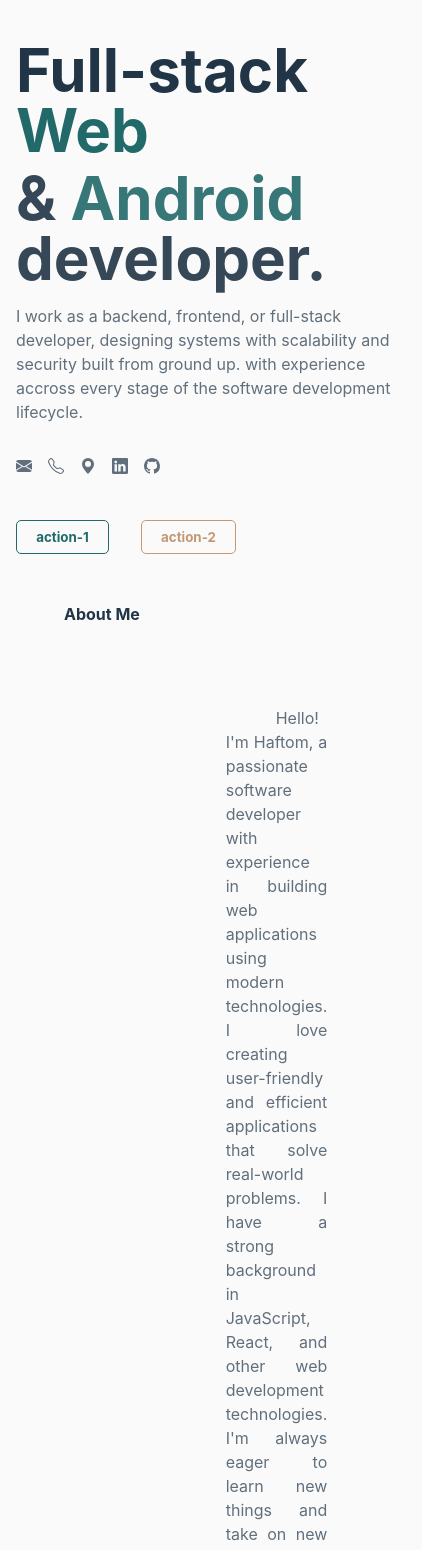
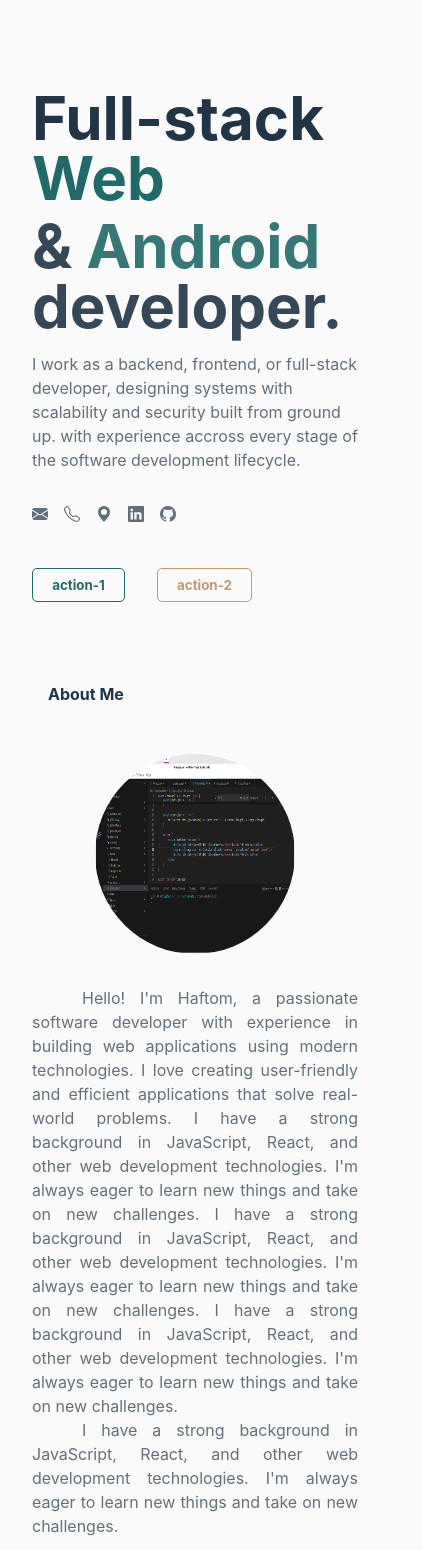
Before and after one commit to haftom-github/portfolio, a React (Vite) app: page / in a window 390 px wide. Shown: the top 1550 px of the page, 422 px wide, since content can reach past the window. Built offline with nearby package versions, Linux system fonts and the light colour scheme.

Commit message:
completed design of about section

```diff
--- a/src/App.css
+++ b/src/App.css
@@ -244,8 +244,9 @@ button:focus-visible {
 }
 
 @media (max-width: 800px) {
-  #root, .projects, .hero-section {
-    padding: 1rem;
+  .ss-section > div {
+    padding: 0 2rem;
+    margin-top: 4rem;
   }
 
   .project .pic {
@@ -262,9 +263,11 @@ button:focus-visible {
   .hero-text {
     font-size: 60px;
   }
-  .projects, .hero-section {
-    padding: 0;
+
+  .photo-about {
+    padding: 0 !important;
   }
+
   .project {
     padding-left: 0rem;
   }
--- a/src/Components/Home/About.jsx
+++ b/src/Components/Home/About.jsx
@@ -4,7 +4,9 @@ import useScreenSize from "../../Hooks/useScreenSize"
 import useVisitObserver from "../../Hooks/useVisitObserver"
 
 const style = css`
-    padding: 2rem;
+    &.large {
+        padding: 8rem;
+    }
     .header {
         font-weight: bold;
         padding: 1rem;
@@ -24,6 +26,8 @@ const style = css`
         padding: 2rem;
         flex-shrink: 0;
         img {
+            transform: translateY(20px);
+            opacity: 0;
             width: 200px;
             height: 200px;
             border-radius: 50%;
@@ -37,32 +41,38 @@ const style = css`
         justify-content: center;
         text-align: justify;
         text-indent: 50px;
-        padding: 2rem;
+        padding: 0;
         opacity: .7;
+    }
+    .photo-about.wrap {
+        flex-wrap: wrap;
+        .photo {
+            width: 100%;
+        }
     }
 `
 
 const About = () => {
     const screenWidth = useScreenSize()
-    const [observeRef, isSectionVisited] = useVisitObserver({ threshold: 0.5 })
+    const [sectionRef, isSectionVisited] = useVisitObserver({ threshold: 0.2 })
     return (
-        <section ref={observeRef} className="about-section ss-section">
-            <div css={style} className="container">
+        <section ref={sectionRef} className={`ss-section translate-down ${isSectionVisited? "fadein-up": ""}`}>
+            <div css={style} className={`${screenWidth >= 800 ? "large" : ""}`}>
                 <div className='header'>
                     About Me
                 </div>
-                <div className={`photo-about ${screenWidth >= 1100 ? "border-corner": ""} ${isSectionVisited ? "movable" : "" }`}>
+                <div className={`photo-about ${screenWidth >= 1100 ? "border-corner": "wrap"} ${isSectionVisited ? "movable" : "" }`}>
                     <div className='photo'>
-                        <img src="/src/assets/project1-2.png" alt="haftom-tsegay" />
+                        <img className={`${isSectionVisited? "fadein-up": ""}`} src="/src/assets/project1-2.png" alt="haftom-tsegay" />
                     </div>
-                    <div className='about'>
-                        <div>
+                    <div className={`about ${isSectionVisited ? "lc-fadein-up" : "" }`}>
+                        <div className="li-fadein-up">
                             Hello! I'm Haftom, a passionate software developer with experience in building web applications using modern technologies. I love creating user-friendly and efficient applications that solve real-world problems.
                             I have a strong background in JavaScript, React, and other web development technologies. I'm always eager to learn new things and take on new challenges.
                             I have a strong background in JavaScript, React, and other web development technologies. I'm always eager to learn new things and take on new challenges.
                             I have a strong background in JavaScript, React, and other web development technologies. I'm always eager to learn new things and take on new challenges.
                         </div>
-                        <div>
+                        <div className="li-fadein-up">
                             I have a strong background in JavaScript, React, and other web development technologies. I'm always eager to learn new things and take on new challenges.
                         </div>
                     </div>
--- a/src/Components/Home/Projects.jsx
+++ b/src/Components/Home/Projects.jsx
@@ -1,5 +1,5 @@
 /** @jsxImportSource @emotion/react */
-import { useEffect, useState, useRef } from "react"
+import { useState } from "react"
 import Project from "./Project"
 import { css } from "@emotion/react"
 import Github from "../../assets/github.svg?react"
@@ -115,7 +115,7 @@ function Detail({ project, isSectionVisited }){
 function Projects({ projects }){
     const [activeProjectIndex, setActiveProjectIndex] = useState(0);
     const screenWidth = useScreenSize()
-    const [listDetail, isSectionVisited] = useVisitObserver({ threshold: 0.5 })
+    const [sectionRef, isSectionVisited] = useVisitObserver({ threshold: 0.2 })
     function handleProjectClick(index){
         if (activeProjectIndex === index){
             return
@@ -131,12 +131,12 @@ function Projects({ projects }){
     }
 
     return (
-        <section className="ss-section">
+        <section ref={sectionRef} className={`ss-section translate-down ${isSectionVisited ? "fadein-up" : ""}`}>
             <div className="projects">
                 <div className="header">
                     Projects
                 </div>
-                <div ref={listDetail} className={`list-detail ${screenWidth >= 1100 ? "border-corner": ""}  ${isSectionVisited ? "movable" : ""}`}>
+                <div className={`list-detail ${screenWidth >= 1100 ? "border-corner": ""}  ${isSectionVisited ? "movable" : ""}`}>
                     <div className={`list ${isSectionVisited ? "lc-fadein-up" : ""}`}>
                         {
                             projects.map((project, indx)=> <Project activeProject={activeProjectIndex} setActiveProject={handleProjectClick} index={indx} key={indx} project={project} />)
--- a/src/simple.css
+++ b/src/simple.css
@@ -64,6 +64,7 @@
     width: 75px;
     height: 150px;
     border: 2px solid var(--color-text);
+    opacity: 0;
 }
 
 .border-corner::before {
@@ -101,6 +102,11 @@
 .ss-section > div {
     box-sizing: border-box;
     width: 100%;
+}
+
+.translate-down {
+    /* transform: translateY(200px); */
+    opacity: 0;
 }
 
 .li-fadein-up {
@@ -156,6 +162,7 @@
     }
 
     to {
+        opacity: 1;
         width: 150px;
         height: 75px;
     }
```
